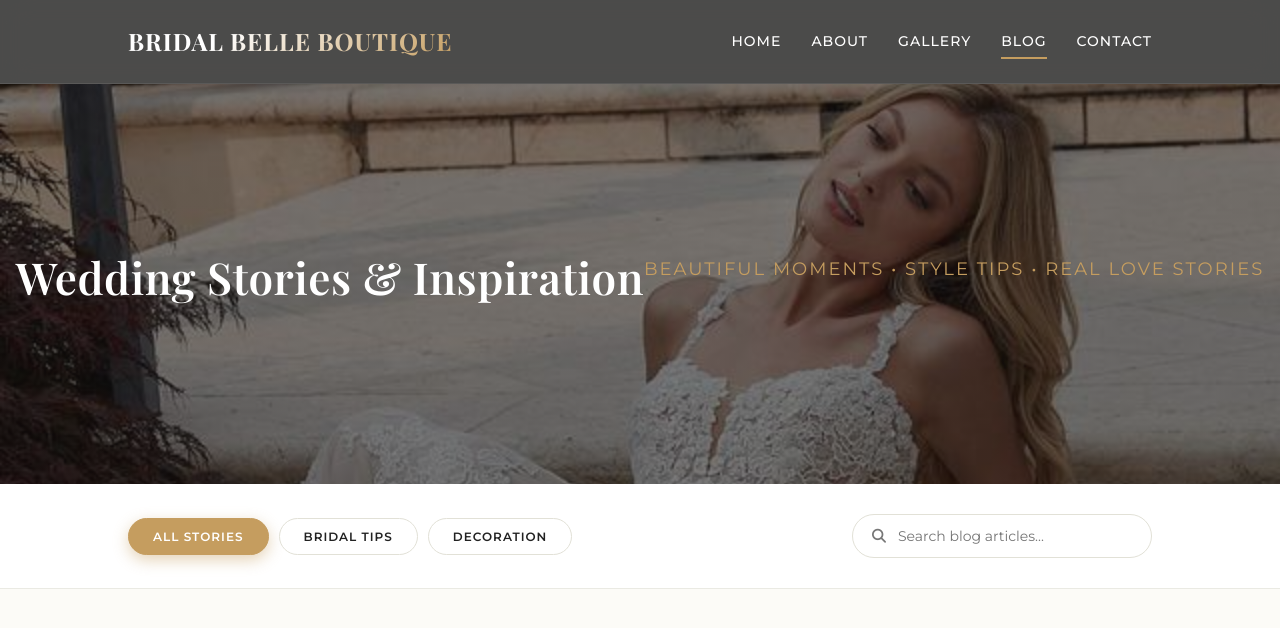
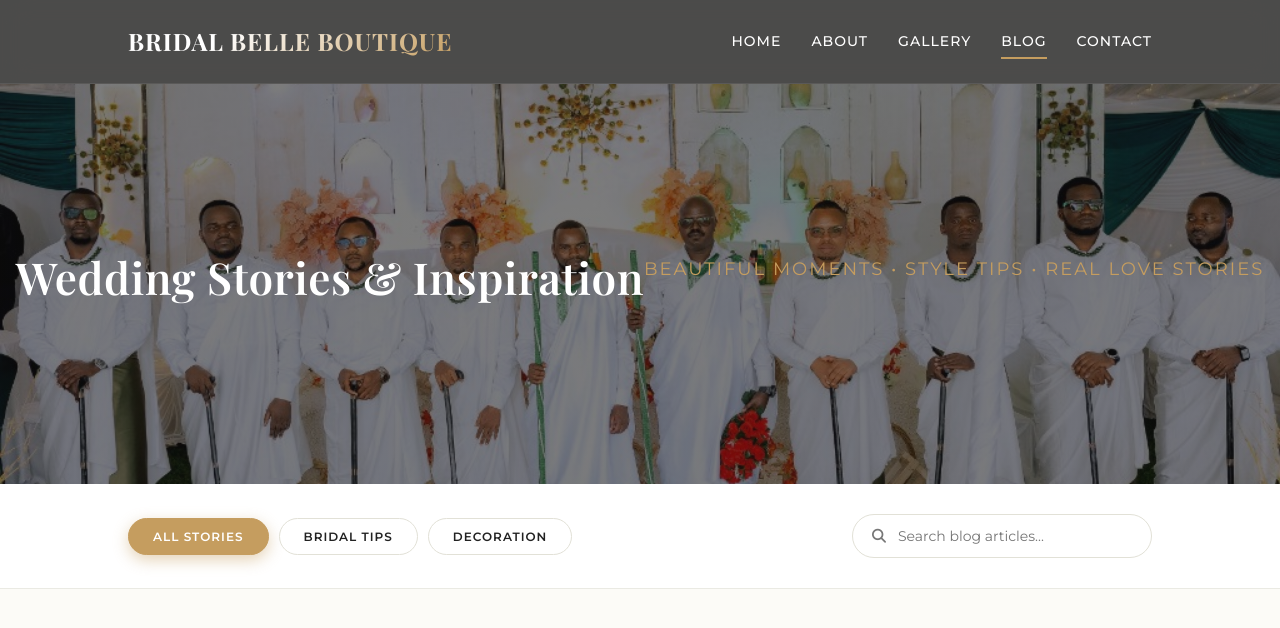
Before and after one commit to tysepa/Bride, a website: page blog.html in a window 1280 px wide. Shown: the top 628 px of the page. Drawn offline with nearby package versions, Linux system fonts and the light colour scheme; a web font is replaced by a local one.

Commit message:
update hero section

```diff
--- a/Css/about.css
+++ b/Css/about.css
@@ -1,8 +1,8 @@
 /* ================= ABOUT PAGE SPECIFICS ================= */
 
 .hero {
-  background: linear-gradient(rgba(17,17,17,0.55), rgba(17,17,17,0.6)), url("https://images.unsplash.com/photo-1523438885200-e635ba2c371e") center/cover !important;
-  height: 50vh !important;
+  background: linear-gradient(rgba(17,17,17,0.55), rgba(17,17,17,0.6)), url("./../Assets/about_hero.jpg") center/cover !important;
+  height: 80vh !important;
 }
 
 .about-section {
--- a/Css/blog.css
+++ b/Css/blog.css
@@ -2,7 +2,7 @@
 
 /* HERO OVERRIDE */
 .hero {
-  background: linear-gradient(rgba(17,17,17,0.55), rgba(17,17,17,0.55)), url("./../Assets/dressing.jpeg") center/cover !important;
+  background: linear-gradient(rgba(17,17,17,0.55), rgba(17,17,17,0.55)), url("./../Assets/blog_hero.jpg") center/cover !important;
   height: 50vh !important;
 }
 
@@ -160,6 +160,7 @@
   line-height: 1.4;
   display: -webkit-box;
   -webkit-line-clamp: 2;
+  line-clamp: 2;
   -webkit-box-orient: vertical;
   overflow: hidden;
   height: 60px;
@@ -173,6 +174,7 @@
   flex-grow: 1;
   display: -webkit-box;
   -webkit-line-clamp: 3;
+  line-clamp: 3;
   -webkit-box-orient: vertical;
   overflow: hidden;
 }
```
Also changed, not shown: Assets/about_hero.jpg (added), Assets/blog_hero.jpg (added).
